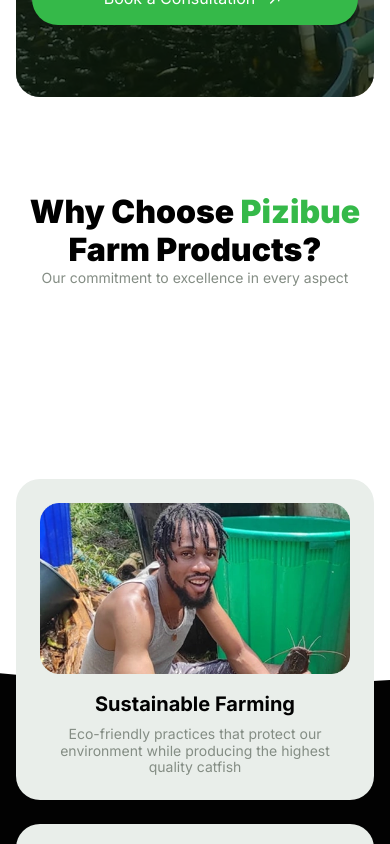
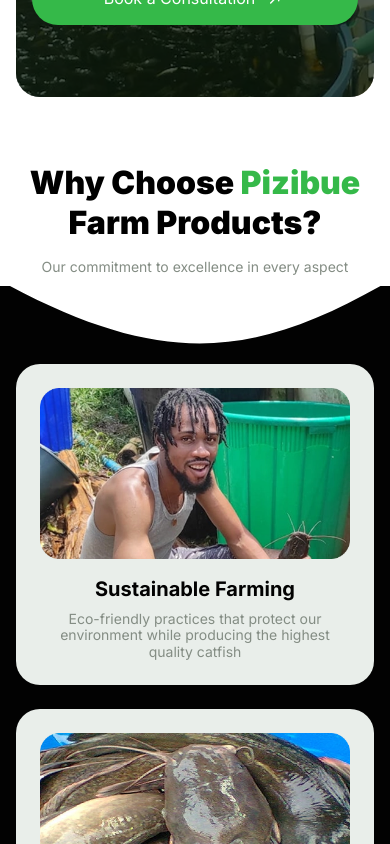
Before and after one commit to ParryOgbemudia/pizibue, a React (Vite) app: page / in a window 390 px wide. Shown: the part 480-1324 px from the top of the page. Built offline with nearby package versions, Linux system fonts and the light colour scheme.

Commit message:
responsive

```diff
--- a/src/components/sections/About.tsx
+++ b/src/components/sections/About.tsx
@@ -24,7 +24,7 @@
                   quality, and environmental responsibility.
                 </p>
               </div>
-              <Button className="flex w-max items-center gap-2 px-4 py-2.5 text-[14px]">
+              <Button className="flex items-center gap-2 px-4 py-2.5 text-[14px] md:w-max">
                 Get in Touch
               </Button>
             </div>
--- a/src/components/sections/Products.tsx
+++ b/src/components/sections/Products.tsx
@@ -6,10 +6,10 @@
 export default function Products() {
   return (
     <section className="relative w-full">
-      <div className="mx-auto h-full max-w-[1440px]">
+      <div className="mx-auto max-w-[1440px]">
         {/* Product Text */}
-        <div className="absolute top-[64px] left-1/2 -translate-x-1/2 text-center">
-          <h1 className="max-w-[483px] text-[40px] font-black max-md:w-[343px] max-md:text-[32px]">
+        <div className="xmd:mt-[10px] -mb-[50px] flex flex-col items-center gap-4 text-center max-md:mt-[34px]">
+          <h1 className="max-w-[483px] text-[40px] leading-tight font-black max-md:w-[343px] max-md:text-[32px]">
             Why Choose <span className="text-primary">Pizibue</span>
             <br />
             Farm Products?
@@ -19,9 +19,11 @@
           </p>
         </div>
         {/* Curve svg */}
-        <div className="aspect-[1440/697] bg-[url(/img/topshape.svg)] bg-cover bg-center bg-no-repeat">
-          <div className="mx-auto max-w-[1440px]">
-            <div className="w-full px-[80px] pt-[314px] max-xl:pt-[350px] max-sm:px-4 sm:px-10 md:px-16 lg:px-20">
+        <div className="mt-[-80px] aspect-[1440/657] w-full bg-[url(/img/topshape.svg)] bg-cover bg-center bg-no-repeat max-md:mt-[60px]"></div>
+
+        {/* Cards */}
+        <div className="mx-auto max-w-[1440px] bg-[#020202]">
+          <div className="max-xmd:-mt-[100px] xmd:-mt-[250px] w-full px-[80px] max-sm:px-4 sm:px-10 md:px-16 lg:px-20">
             <div className="grid grid-cols-[repeat(auto-fit,_minmax(302px,_1fr))] gap-6">
               {[
                 {
@@ -78,7 +80,6 @@
           </div>
         </div>
       </div>
-      </div>
     </section>
   );
 }
--- a/src/index.css
+++ b/src/index.css
@@ -26,8 +26,8 @@
   /* Breakpoints */
   --breakpoint-xs: 350px;
   --breakpoint-sm: 640px;
-  --breakpoint-md: 768px;
-  --breakpoint-xmd: 1170px;
+  --breakpoint-md: 770px;
+  --breakpoint-xmd: 924px;
   --breakpoint-lg: 1024px;
   --breakpoint-xl: 1440px;
   --breakpoint-2xl: 1536px;
```
Lines whose indentation alone changed are shown as unchanged.
